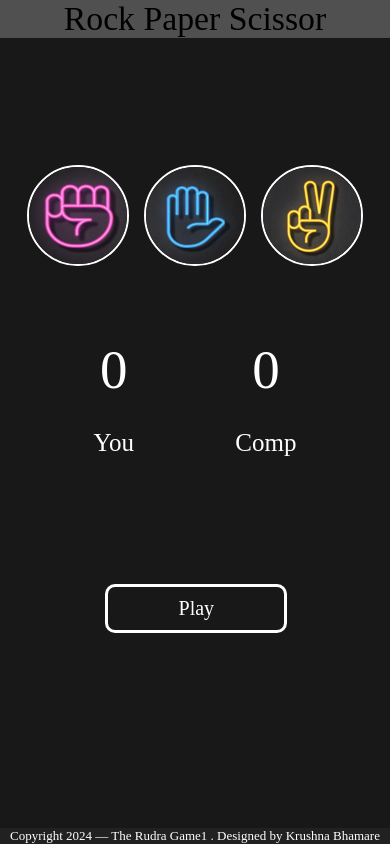
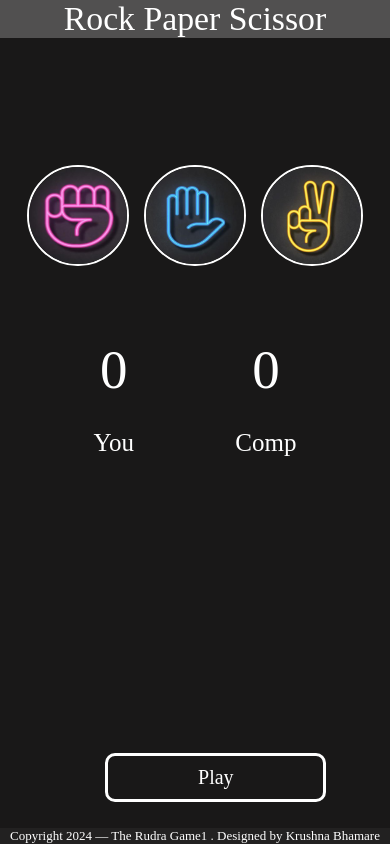
Before and after one commit to krushnabhamare/Rudra_game1, a plain HTML site: page index.html in a window 390 px wide. Drawn offline with Linux system fonts and the light colour scheme.

Commit message:
Add files via upload

```diff
--- a/index.html
+++ b/index.html
@@ -82,6 +82,7 @@ margin: 3vh 4vw 0 4vw ;
 {
     nav{
         background-color:rgb(81, 80, 80);
+        color: #fff;
         text-align: center;
         font-size: 4vh;
     }
@@ -99,14 +100,14 @@ margin: 3vh 4vw 0 4vw ;
         margin: 6vh 0 0 6vh;
         }
      #msg{
-            margin: 5vw 0 0 0;
+            margin: 10vh 0 0 0;
             font-size: 20px;
             color: #fff;
             border: 3px solid #fff;
-            width: 40vw;
+            width: 50vw;
             border-radius:10px;
             position: absolute;
-            bottom: 25vh;
+            bottom: 5vh;
             left: 27vw;
         }
         .foot{
```
